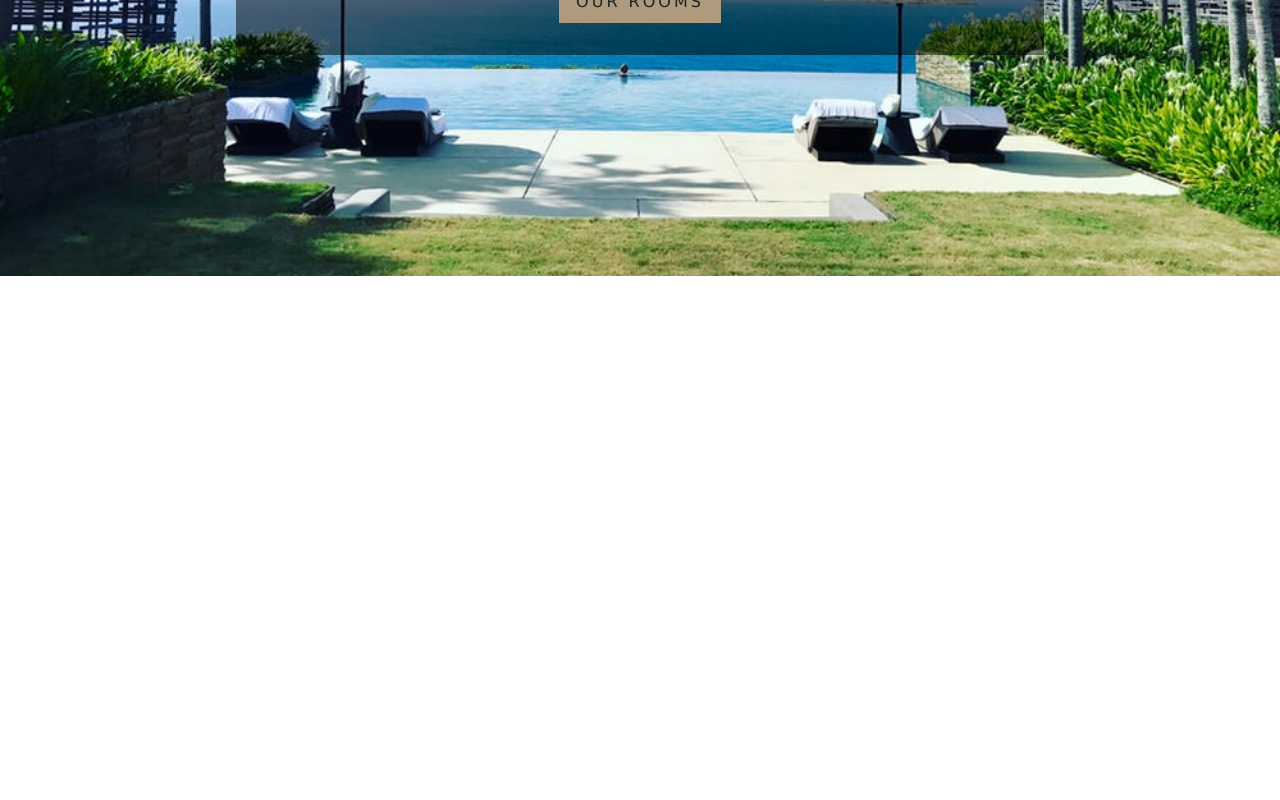
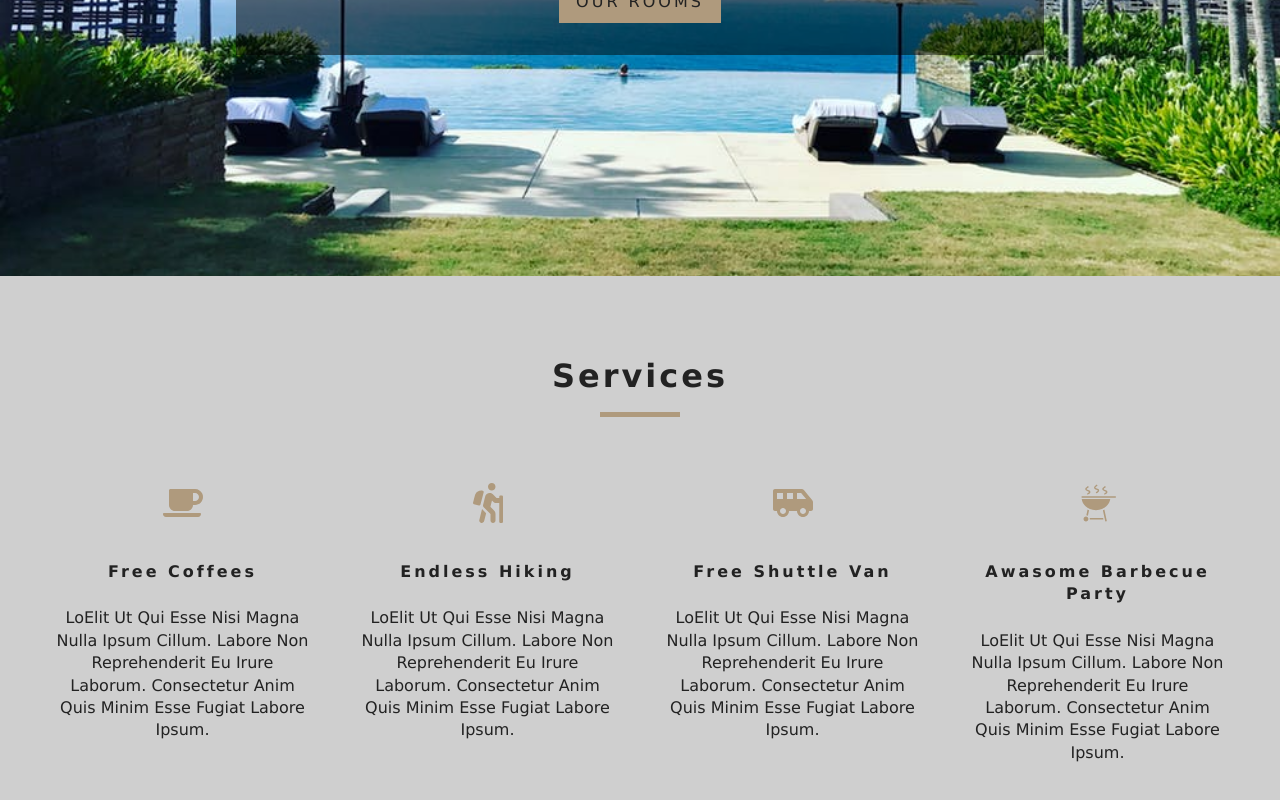
Before and after one commit to mdmostafa15/resort, a React (Create React App) app: page / in a window 1280 px wide. Shown: the part 524-1324 px from the top of the page. Before the commit the page ends 800 px from the top, so only its background shows below. Built offline with nearby package versions, Linux system fonts and the light colour scheme.

Commit message:
Services section adding

```diff
--- a/src/App.css
+++ b/src/App.css
@@ -235,6 +235,7 @@
 .services {
   background: var(--darkGrey);
   text-align: center;
+  text-transform: capitalize;
 }
 .services-center {
   width: 90vw;
--- /dev/null
+++ b/src/components/Services.js
@@ -0,0 +1,56 @@
+import Title from "./Title";
+import React, { Component } from "react";
+import { FaCoffee, FaHiking, FaShuttleVan } from "react-icons/fa";
+import { GiBarbecue } from "react-icons/gi";
+
+class Services extends Component {
+  state = {
+    services: [
+      {
+        icon: <FaCoffee />,
+        title: "free coffees",
+        info:
+          "loElit ut qui esse nisi magna nulla ipsum cillum. Labore non reprehenderit eu irure laborum. Consectetur anim quis minim esse fugiat labore ipsum.",
+      },
+      {
+        icon: <FaHiking />,
+        title: "endless hiking",
+        info:
+          "loElit ut qui esse nisi magna nulla ipsum cillum. Labore non reprehenderit eu irure laborum. Consectetur anim quis minim esse fugiat labore ipsum.",
+      },
+      {
+        icon: <FaShuttleVan />,
+        title: "free shuttle van",
+        info:
+          "loElit ut qui esse nisi magna nulla ipsum cillum. Labore non reprehenderit eu irure laborum. Consectetur anim quis minim esse fugiat labore ipsum.",
+      },
+      {
+        icon: <GiBarbecue />,
+        title: "awasome barbecue party",
+        info:
+          "loElit ut qui esse nisi magna nulla ipsum cillum. Labore non reprehenderit eu irure laborum. Consectetur anim quis minim esse fugiat labore ipsum.",
+      },
+    ],
+  };
+
+  render() {
+    return (
+      <section className="services">
+        <Title title="Services" />
+        <div className="services-center">
+          {this.state.services.map((item, index) => {
+            return (
+              <article key={index} className="service">
+                <span>{item.icon}</span>
+                <h6>{item.title}</h6>
+                <p>{item.info}</p>
+              </article>
+            );
+          })}
+        </div>
+      </section>
+    );
+  }
+}
+
+export default Services;
--- /dev/null
+++ b/src/components/Title.js
@@ -0,0 +1,12 @@
+import React from 'react';
+
+function Title({title}) {
+    return (
+        <div className="section-title" >
+            <h4>{title}</h4>
+            <div></div>
+        </div>
+    );
+}
+
+export default Title;
--- a/src/pages/Home.js
+++ b/src/pages/Home.js
@@ -2,10 +2,11 @@
 import { Link } from "react-router-dom";
 import Banner from "../components/Banner";
 import Hero from "../components/Hero";
+import Services from "../components/Services";
 
 function Home(props) {
   return (
-    <div>
+    <>
       <Hero>
         <Banner title="luxurius rooms" subtitle="delux rooms starting at $299">
           <Link to="/rooms" className="btn-primary">
@@ -13,7 +14,8 @@
           </Link>
         </Banner>
       </Hero>
-    </div>
+      <Services/>
+    </>
   );
 }
 
```
